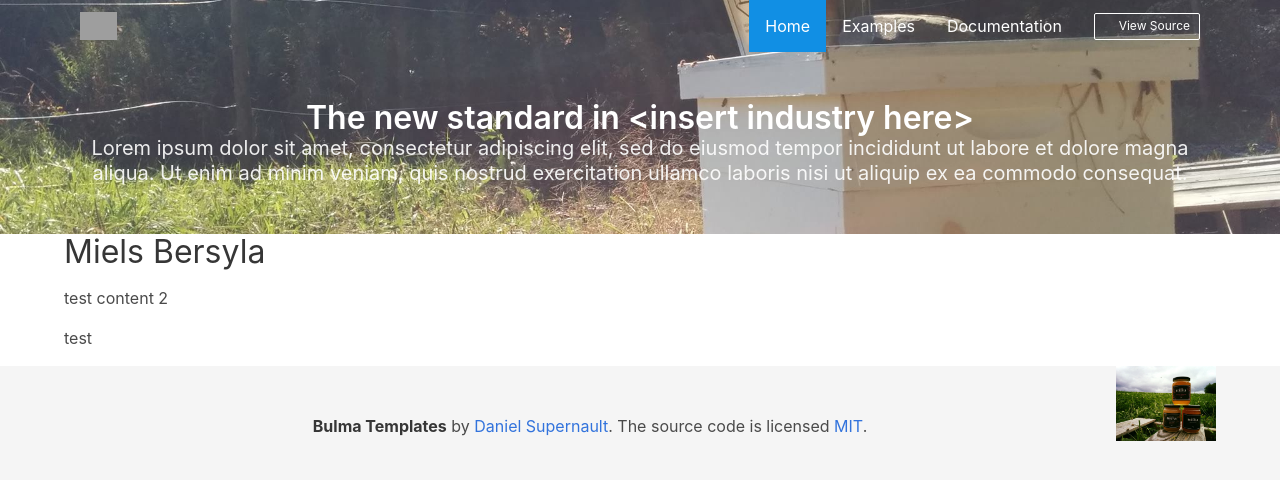
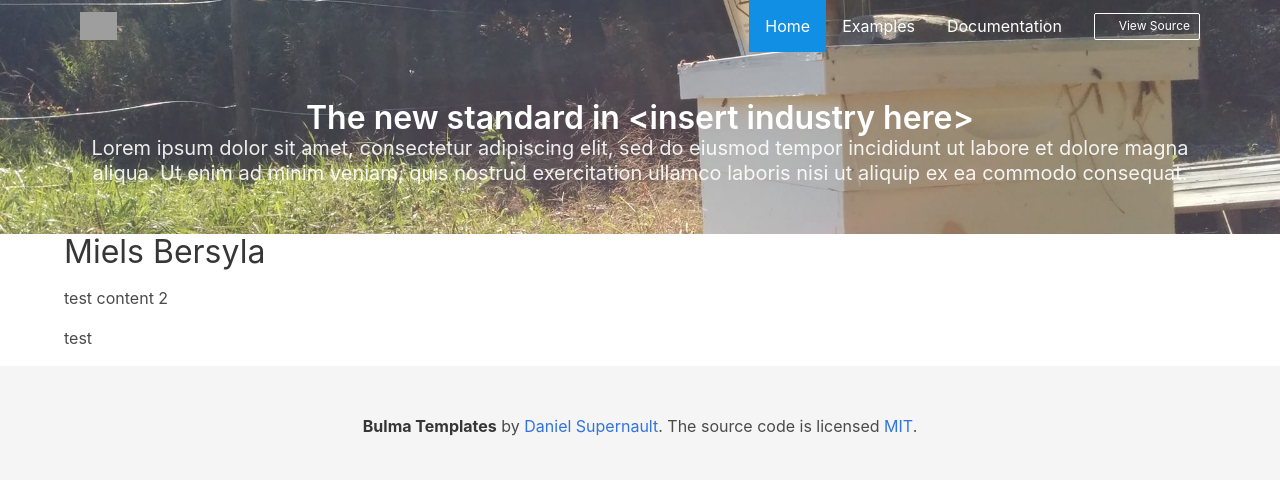
Before and after one commit to mielsbersyla/mielsbersyla.github.io, a Jekyll site: the page built from index.md, in a window 1280 px wide. Shown: the top 480 px of the page. Built offline with Jekyll 4.4.1, drawn with Linux system fonts in a browser that asks for light colours; grey boxes are pictures that could not be loaded.

Commit message:
Updates index.md
Auto commit by GitBook Editor

```diff
--- a/index.md
+++ b/index.md
@@ -13,5 +13,3 @@ image: assets/images/home_background.jpg
 test content 2
 
 test
-
-<img align="right" width="100" height="100" src="/assets/19667464_1860539910931807_5174427428604863992_o.jpg">
```
Also changed, not shown: assets/19667464_1860539910931807_5174427428604863992_o.jpg (deleted).
